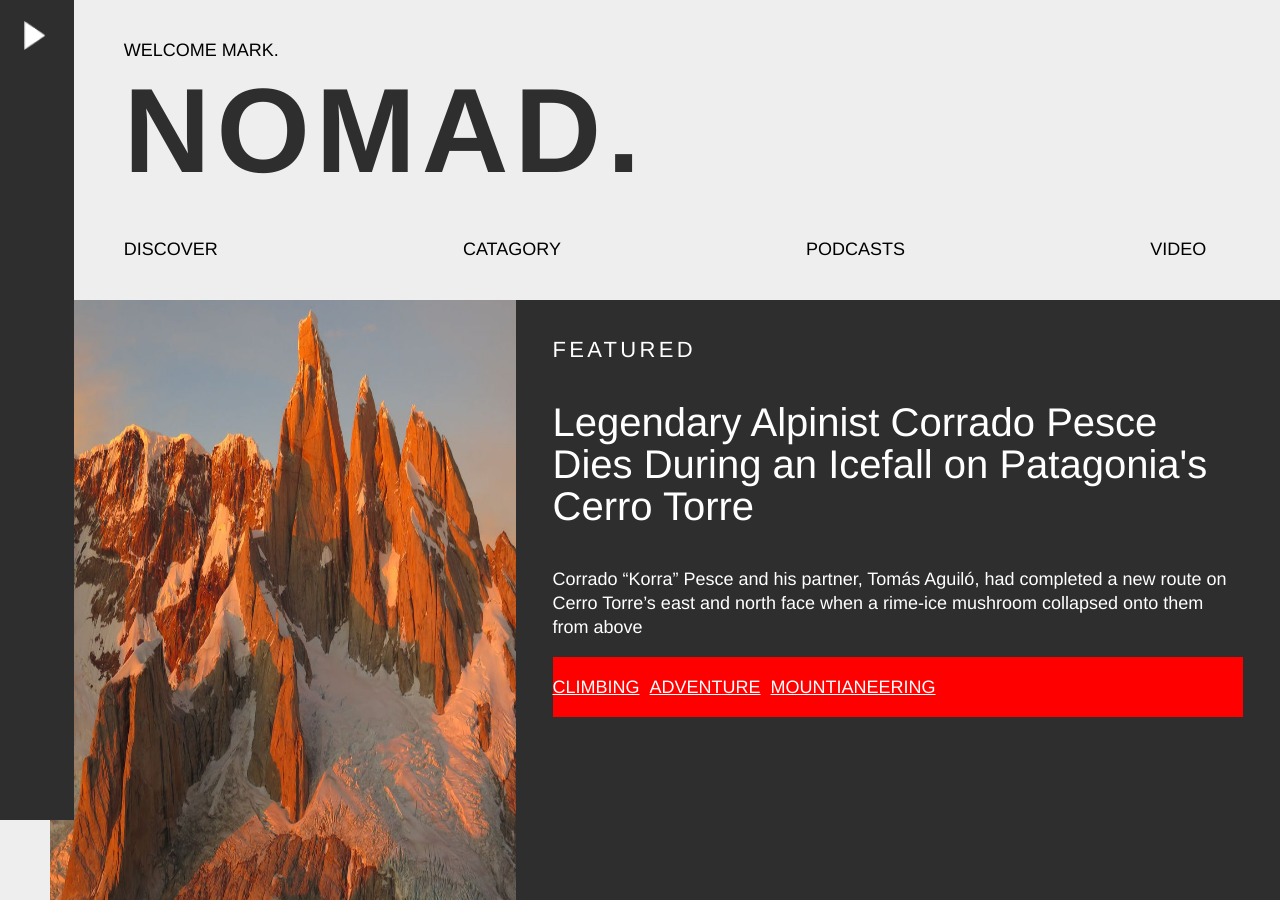
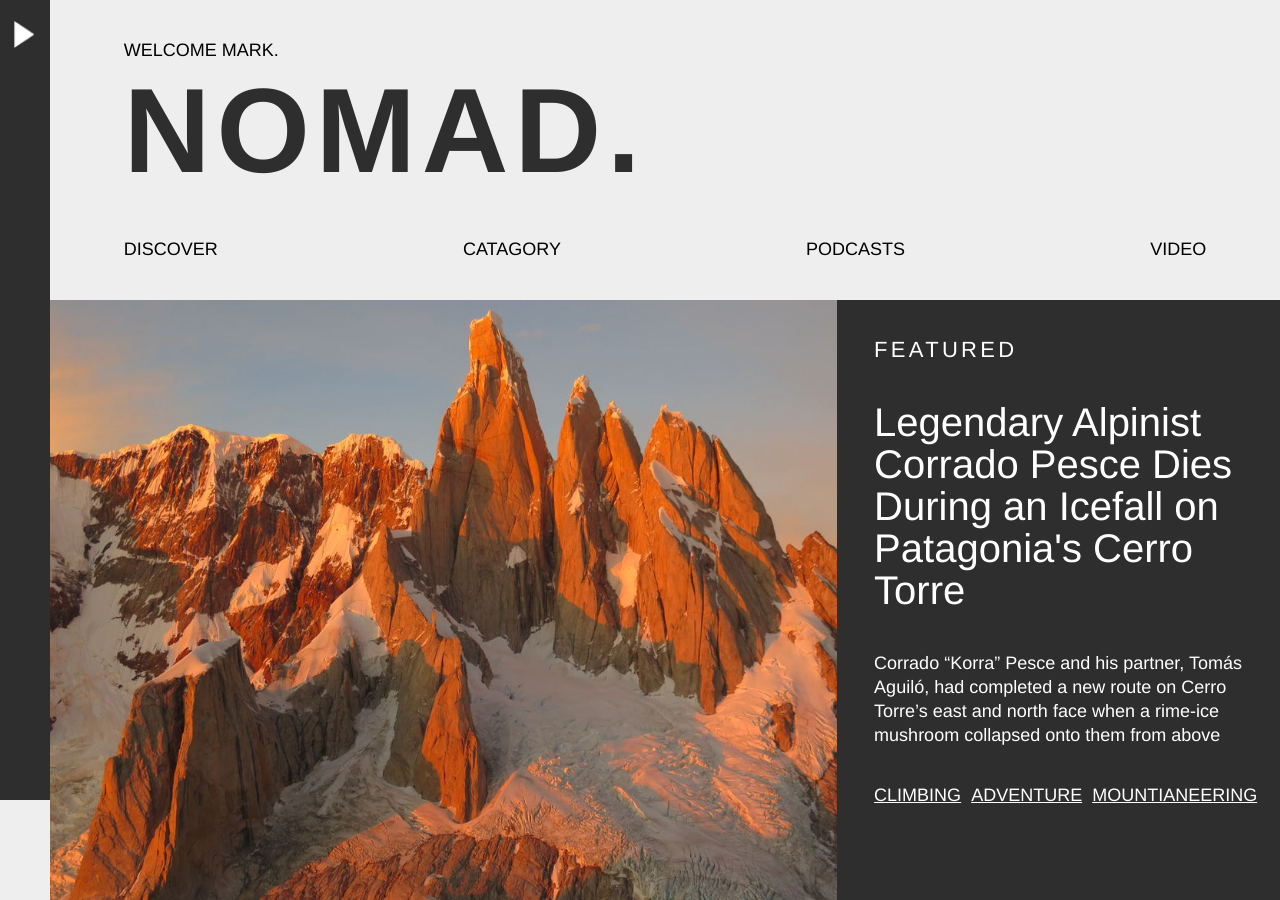
Before and after one commit to elijahc2001/NOMAD, a plain HTML site: page index.html in a window 1280 px wide. Shown: the top 900 px of the page. Drawn offline with nearby package versions, Linux system fonts and the light colour scheme.

Commit message:
update 2

```diff
--- a/style.css
+++ b/style.css
@@ -89,12 +89,15 @@ p{
     z-index: 1;
     left: 0;
     right: 0;
-    padding:20px 0 0 24px ;
+
 }
 
 #triangle{
-    height: 30px;
+    margin: 20px 0 0 14px ;
+    left: 40px;
+    height: 28px;
     width: auto;
+    z-index: 2;
 
 }
 
@@ -120,6 +123,7 @@ p{
     color: #ffffff;
     /* background-color: red; */
     margin: 10px 3% 10px 3%;
+    max-width: 30%;
     width: auto;
     height: auto;
 }
@@ -137,7 +141,7 @@ p{
     margin: 0;
     text-decoration: underline;
     text-transform: uppercase;
-    background-color: red;
+    /* background-color: red; */
     align-items: flex-end;
 
 }
```
Also changed, not shown: index.html (+0 -2 lines).
